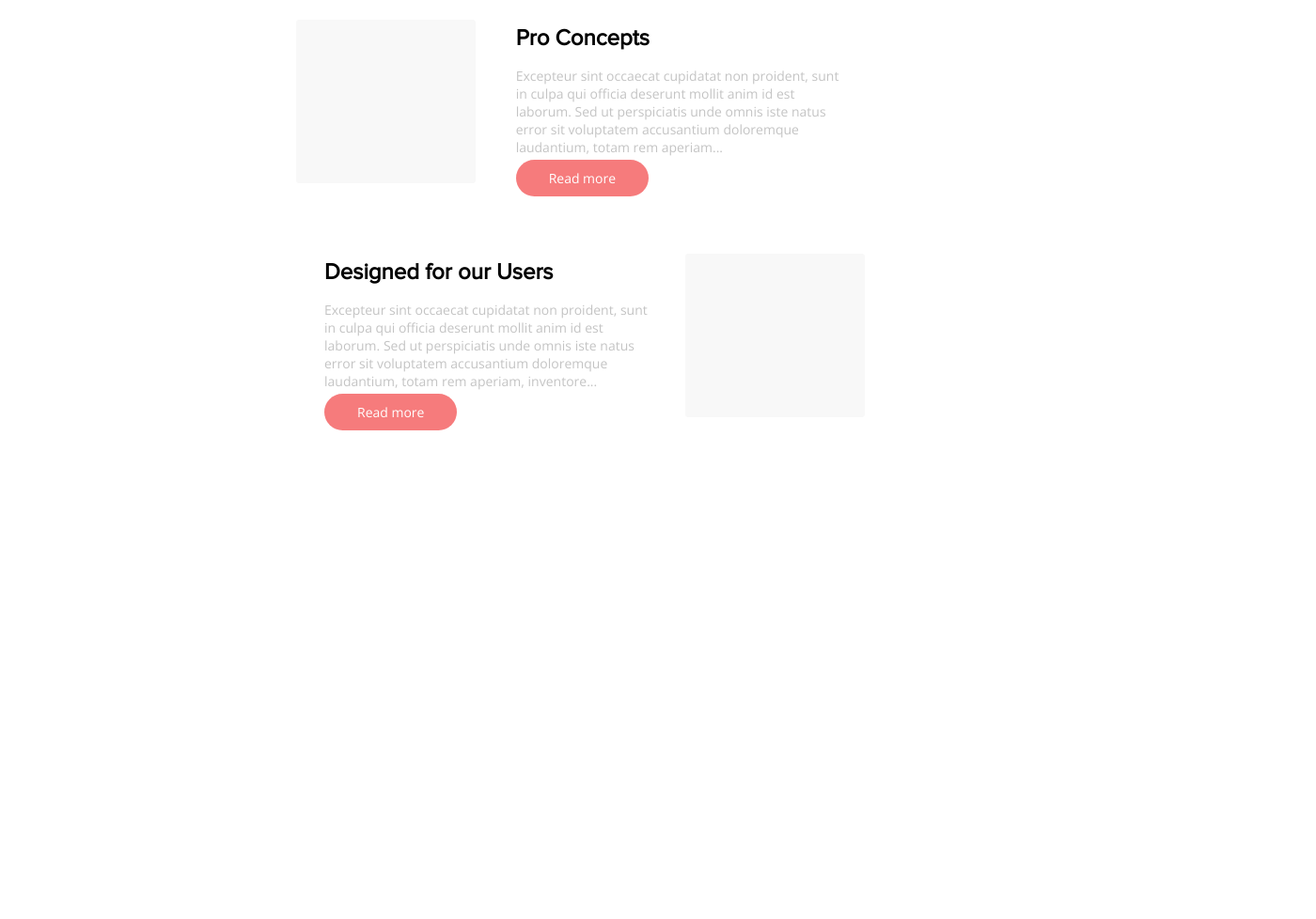
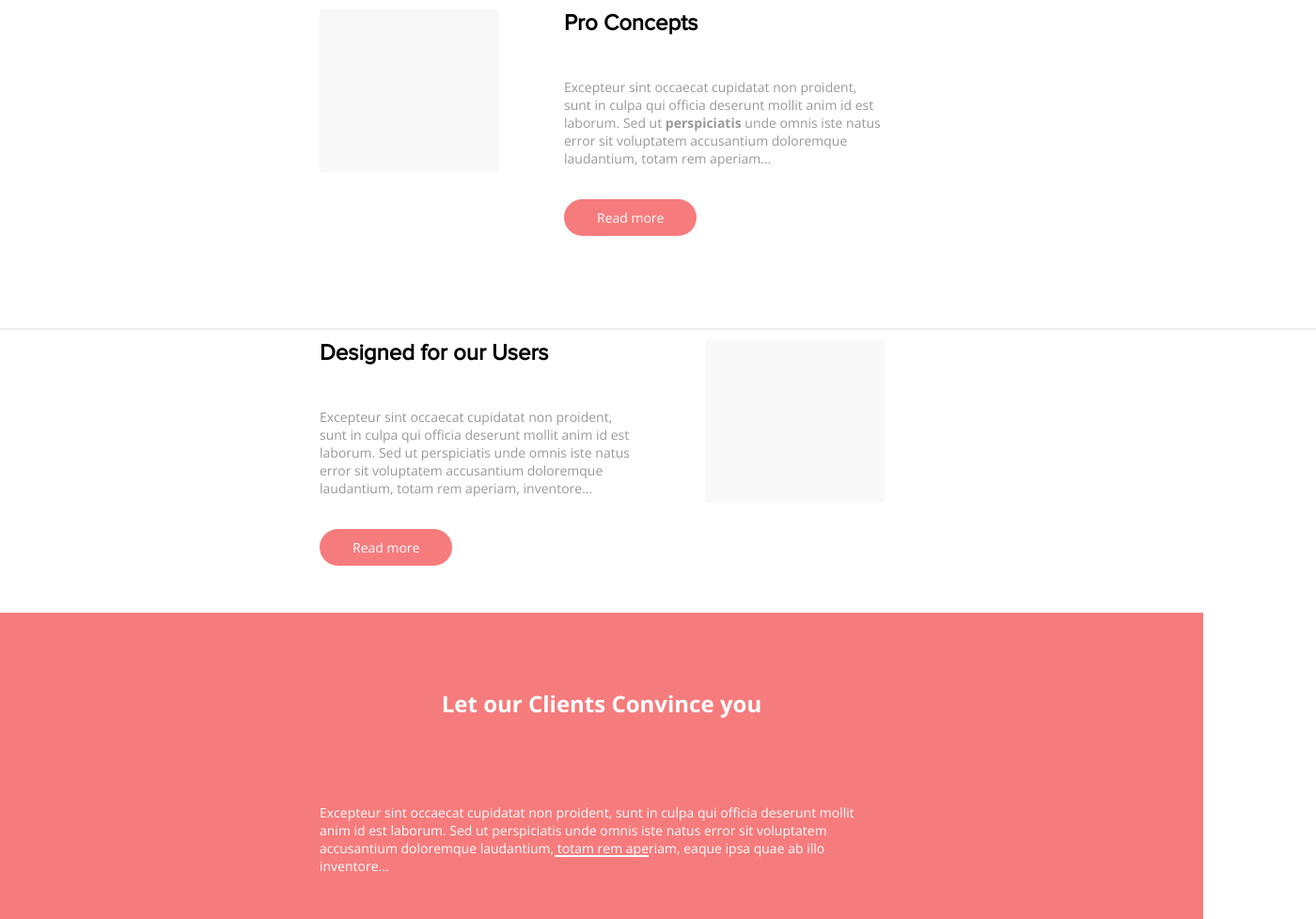
Before and after one commit to vlad1slav27/classworkkkk, a plain HTML site: page index.html in a window 1280 px wide. Shown: the part 50-1028 px from the top of the page at 94% size, 1400 px wide, since content can reach past the window. Before the commit the page ends 860 px from the top, so only its background shows below. Drawn offline with nearby package versions, Linux system fonts and the light colour scheme.

Commit message:
classwork

```diff
--- a/index.html
+++ b/index.html
@@ -9,16 +9,16 @@
 </head>
 <body>
 	<div class="container">
-		<div class="section">
+		<div class="section section--border">
 			<div class="section__image">
 				<img src="img/Afgeronde.png" alt="">
 			</div>
-			<div class="section__text">
+			<div class="section__describe">
 				<h1 class="section__title">
 					Pro Concepts
 				</h1>
-				<p>
-					Excepteur sint occaecat cupidatat non proident, sunt in culpa qui officia deserunt mollit anim id est laborum. Sed ut perspiciatis unde omnis iste natus error sit voluptatem accusantium doloremque laudantium, totam rem aperiam...
+				<p class="section__text">
+					Excepteur sint occaecat cupidatat non proident, sunt in culpa qui officia deserunt mollit anim id est laborum. Sed ut <b>perspiciatis</b> unde omnis iste natus error sit voluptatem accusantium doloremque laudantium, totam rem aperiam...
 				</p>
 				<a class="section__more" href="#">
 					Read more
@@ -26,11 +26,11 @@
 			</div>
 		</div>
 		<div class="section">
-			<div class="section__text">
+			<div class="section__describe">
 				<h1 class="section__title">
 					Designed for our Users
 				</h1>
-				<p>
+				<p class="section__text">
 					Excepteur sint occaecat cupidatat non proident, sunt in culpa qui officia deserunt mollit anim id est laborum. Sed ut perspiciatis unde omnis iste natus error sit voluptatem accusantium doloremque laudantium, totam rem aperiam, inventore...
 				</p>
 				<a class="section__more"  href="#">
@@ -40,8 +40,32 @@
 			<div class="section__image">
 				<img src="img/Afgeronde.png" alt="">
 			</div>
-
 		</div>
 	</div>
+<div class="section-2">
+	<div class="container">
+		<div class="clients">
+			<div class="clients__title">
+				Let our Clients Convince you
+			</div>
+			<span class="clients__text">
+				Excepteur sint occaecat cupidatat non proident, sunt in culpa qui officia deserunt mollit anim id est laborum. Sed ut perspiciatis unde omnis iste natus error sit voluptatem accusantium doloremque laudantium, totam rem aperiam, eaque ipsa quae ab illo inventore...
+			</span>
+			<div class="clients__profile">
+				<div class="clients__profile-foto">
+					<img src="img/ellipse.png" alt="">
+					<p class="clients__profile-text">Excepteur sint occaecat cupidatat non proident, sunt in culpa qui officia deserunt mollit anim id est laborum. </p>
+					<p class="clients__profile-author">Cris Costo - <a href="#">google.com</a></p>
+				</div>
+				<div class="clients__profile-foto">
+					<img src="https://instagram.fiev12-1.fna.fbcdn.net/vp/72723f66ce8ddde43e0bcf0490f60ce0/5CAD2483/t51.2885-19/s320x320/15043918_561614394033068_5819328047790161920_a.jpg" alt="">
+					<p class="clients__profile-text">Excepteur sint occaecat cupidatat non proident, sunt in culpa qui officia deserunt mollit anim id est laborum. </p>
+					<p class="clients__profile-author">Roma Fo - <a target="_blank" href="https://www.instagram.com/romfod/">instagram</a></p>
+				</div>
+			</div>
+		</div>
+	</div>
+
+</div>
 </body>
 </html>
--- a/scss/style.scss
+++ b/scss/style.scss
@@ -22,29 +22,35 @@ body {
 	font-family: 'Open Sans', sans-serif;
 	font-size: 1.4rem;
 	background-color: #fff;
-	color: #c4c4c4;
+	color: #999999;
 	min-height: 100%;
+	max-width: 1520px;
 }
 .container{
     margin: 0 auto;
-    max-width: 650px;
+    max-width: 600px;
 }
 .section{
-	margin-top: 60px;
+	padding: 60px 0;
+	display: flex;
+	justify-content: space-between;
+
 	&__image{
-		display: inline-block;
-		width: 200px;
+		width: 190px;
 	}
-	&__text{
-		display: inline-block;
-		width: 350px;
-		margin: 0 30px;
+	&__describe{
+		width: 340px;
 	}
 	&__title{
 		font-family: 'proxima_nova';
 		font-size: 2.4rem;
 		color: black;
 		font-weight: bold;
+		margin: 0;
+	}
+	&__text{
+		padding: 30px 0;
+
 	}
 	&__more{
 		text-decoration: none;
@@ -52,6 +58,79 @@ body {
 		background-color: #f67b7c;
 		padding:10px 35px;
 		border-radius: 30px;
+		outline: none;
+	}
+	&--border{
+		&:after{
+			content: "";
+			border-bottom: 1px solid #dddddd;
+			width: 1520px;
+			display: inline-block;
+			position: absolute;
+			top: 50%;
+			left: 50%;
+			transform: translate(-50%, -50%);
+		}
 
 	}
 }
+
+
+.section-2{
+	// height: 650px;
+	padding: 40px 0;
+	background-color: #f67b7c;
+	color: #fff;
+	// text-align: center;
+}
+
+.clients{
+	&__title{
+		padding: 40px 0;
+		font-size: 2.4rem;
+		font-weight: bold;
+		text-align: center;
+		&:after{
+			content: "";
+			border-bottom: 2px solid #fff;
+			width: 100px;
+			display: inline-block;
+			position: absolute;
+			left: 50%;
+			top: 120%;
+			transform: translate(-50%, 0);
+		}
+	}
+	&__text{
+		margin: 50px 0;
+		display: block;
+	}
+	&__profile{
+		display: flex;
+		justify-content: space-between;
+		margin-top: 50px;
+		&-foto{
+			height: 275px;
+			width: 275px;
+			padding: 20px;
+			background-color: #fff;
+			color:#808080;
+			border-radius: 5px;
+			text-align: center;
+			img{
+				width: 85px;
+				border-radius: 50%;
+			}
+			a{
+				text-decoration: none;
+				color: #f67b7c;
+			}
+		}
+		&-author{
+			color: #262626;
+			margin: 20px 0;
+			font-weight: bold;
+		}
+
+	}
+}
```
Also changed, not shown: css/style.css, img/ellipse.png (added).
